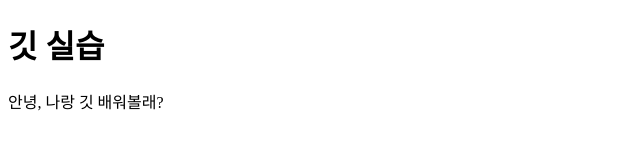
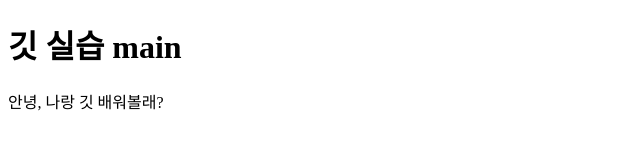
Before and after one commit to dongmin3891/-, a plain HTML site: page index.html in a window 1280 px wide. Shown: the whole page, without its empty margins (0-640 px from the left). Drawn offline with Linux system fonts and the light colour scheme.

Commit message:
no message

```diff
--- a/index.html
+++ b/index.html
@@ -6,7 +6,7 @@
     <title>Document</title>
 </head>
 <body>
-    <h1>깃 실습</h1>
+    <h1>깃 실습 main</h1>
     <div>안녕, 나랑 깃 배워볼래?</div>
 </body>
 </html>
```
